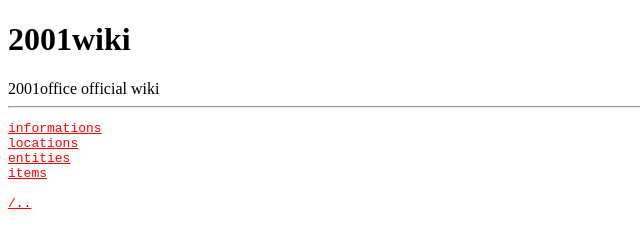
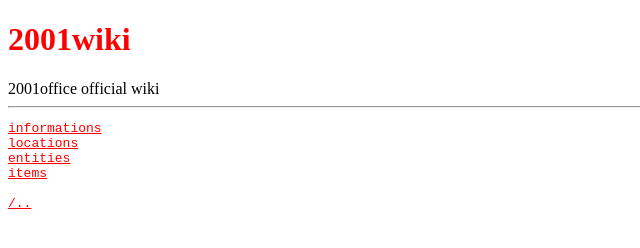
Before and after one commit to 7meowlegit/2001_eigengrau_roleplay_club, a plain HTML site: page indexs.html in a window 1280 px wide. Shown: the whole page, without its empty margins (0-640 px from the left). Drawn offline with Linux system fonts and the light colour scheme.

Commit message:
Update indexs.html

```diff
--- a/indexs.html
+++ b/indexs.html
@@ -14,7 +14,13 @@
         }
         pre a {
         color: red;
-        text-align: left;}
+        text-align: left;
+        }
+        h1 {
+        color: red;
+        text-align: left;
+        jiggle 0.9s steps(2) infinite;
+        }
         pre a:hover { transition: all 32ms ease-out; animation: jiggle 0.9s steps(2) infinite;}
         @keyframes jiggle {
         0% { transform: rotate(0.1deg) translate(-0.5px, -0.5px); letter-spacing: -1.2px; }
```
